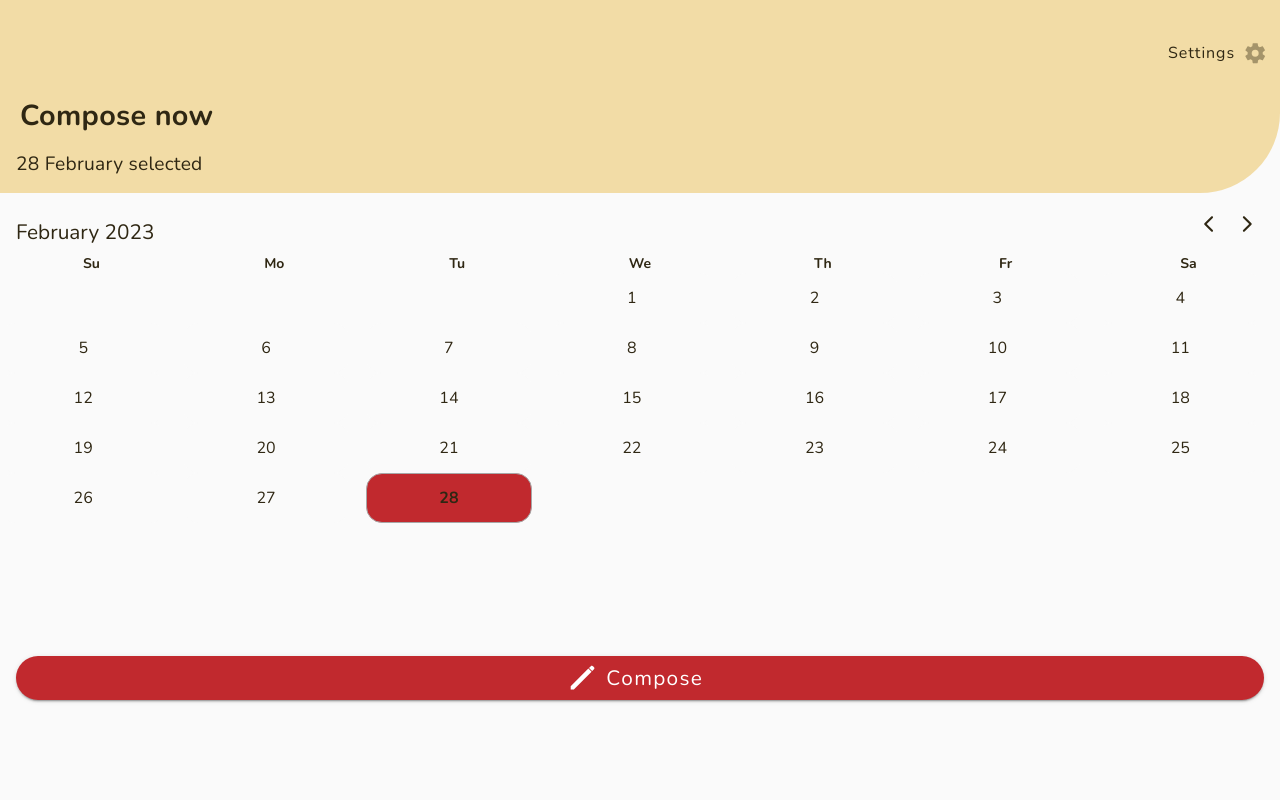
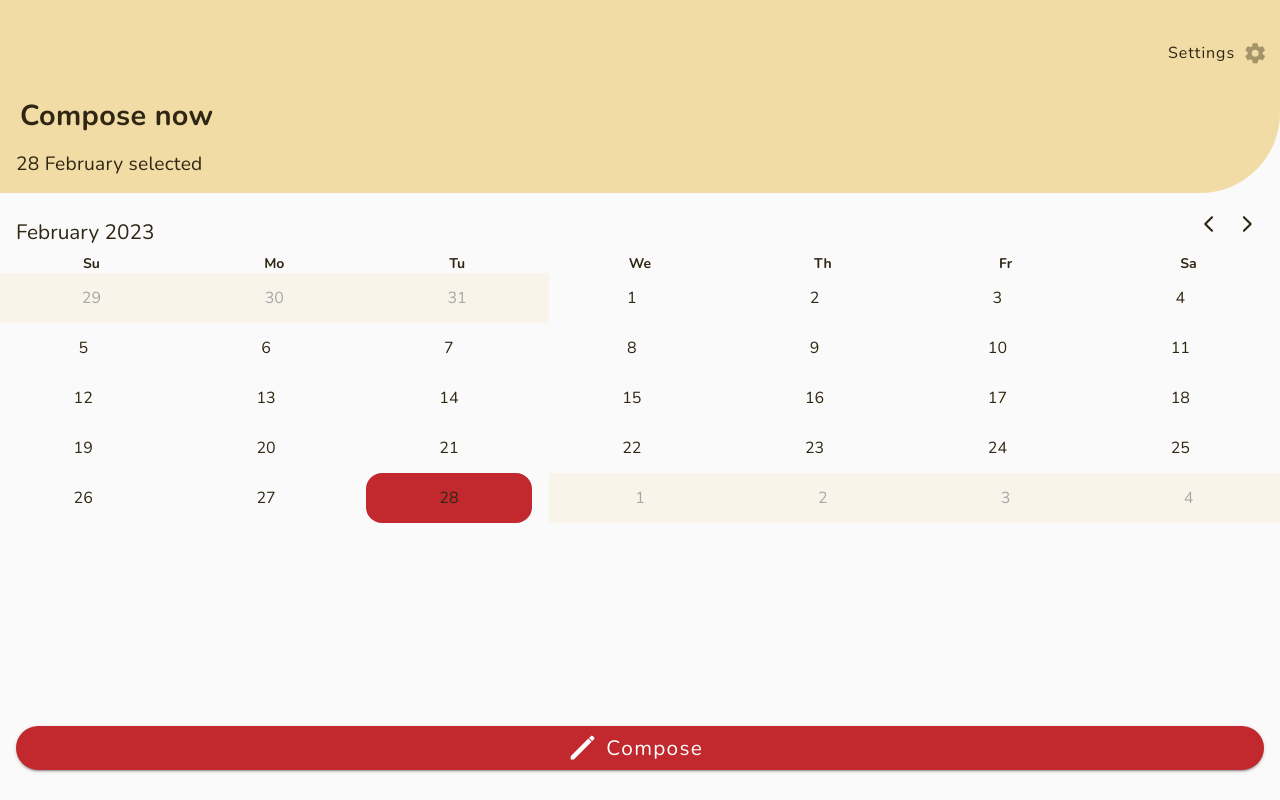
Before and after one commit to LevkoTkach/diary, a React (Create React App) app: page /login in a window 1280 px wide. Both pictures are taken after a click on the element "Get Started". Built offline with nearby package versions, Linux system fonts and the light colour scheme; a web font is replaced by a local one.

Commit message:
new Component

```diff
--- /dev/null
+++ b/src/components/ComponentDayPicker.css
@@ -0,0 +1,60 @@
+.rdp {
+  margin: 15px 0;
+  background-color: var(--background-main);
+  color: var(--ion-color-dark);
+}
+
+.rdp-caption {
+  display: flex;
+  flex-direction: row;
+  justify-content: space-between;
+  height: 36px;
+  margin: 0 16px;
+  font-size: 1.3rem;
+}
+
+.rdp-nav_button {
+  background-color: var(--background-main);
+  height: 36px;
+  width: 36px;
+  color: var(--ion-color-dark);
+}
+
+.rdp-caption_label {
+  padding: 10px 0 0;
+}
+
+.rdp-table {
+  margin-top: 10px;
+  width: 100vw;
+
+}
+
+.rdp-head_cell {
+  width: 14vw;
+  font-size: 14px;
+}
+
+.rdp-day {
+  width: 13vw;
+  height: 50px;
+  border-radius: 16px;
+  font-size: 1rem;
+  background-color: var(--background-main);
+  color: var(--ion-color-dark);
+}
+
+.rdp-day_selected {
+  background-color: var(--ion-color-danger);
+}
+.rdp-day_outside{
+  color:var(--ion-color-primary);
+  background-color: var(--ion-color-tertiary-shade);
+  border-radius: 0;
+  width: 100%;
+}
+.notesIcon {
+  margin-top: 6px;
+  box-sizing: border-box;
+  width: 12px;
+}
--- /dev/null
+++ b/src/components/ComponentDayPicker.tsx
@@ -0,0 +1,48 @@
+import { IonItemGroup, IonIcon } from "@ionic/react";
+import { format } from "date-fns";
+import { ellipse, addCircleOutline } from "ionicons/icons";
+import { DateFormatter, DayPicker } from "react-day-picker";
+import { NoteService } from "../NoteService";
+import "../components/ComponentDayPicker.css"
+
+const service = NoteService.getInstance();
+
+const notesIcon = (day: Date) => {
+  const dayNotes = service.findByDate(format(day, "yyyy-MM-dd"));
+  return (
+    <IonItemGroup>
+      {dayNotes.slice(0, 3).map((note, index) => (
+        <IonIcon key={index} className='notesIcon' color={note.color} src={ellipse} />
+      ))}
+      {dayNotes.length > 3 && <IonIcon className='notesIcon' icon={addCircleOutline} />}
+    </IonItemGroup>
+  );
+};
+
+const formatDay: DateFormatter = (day, options) => {
+  return (
+    <>
+      {format(day, 'd', { locale: options?.locale })}
+      <br />
+      {notesIcon(day)}
+    </>
+  );
+};
+
+interface Params {
+  date: string,
+  onDayClick: (day: Date) => void,
+}
+const ComponentDayPicker: React.FC<Params> = (params) => {
+
+  return (
+    <DayPicker
+      showOutsideDays
+      selected={new Date(params.date)}
+      onDayClick={(day: Date) => params.onDayClick(day)}
+      formatters={{ formatDay }}
+    />
+  );
+}
+
+export default ComponentDayPicker;
--- a/src/pages/MainPage.css
+++ b/src/pages/MainPage.css
@@ -50,63 +50,8 @@ body {
   font-size: 1.2rem;
 }
 
-
-.rdp {
-  margin: 15px 0;
-  background-color: var(--background-main);
-  color: var(--ion-color-dark);
-}
-.rdp-caption {
-  display: flex;
-  flex-direction: row;
-  justify-content: space-between;
-  height: 36px;
-  margin: 0 16px;
-  font-size: 1.3rem;
-}
-.rdp-nav_button {
-  background-color: var(--background-main);
-  height: 36px;
-  width: 36px;
-  color: var(--ion-color-dark);
-}
-.rdp-caption_label{
-  padding: 10px 0 0;
-}
-
-.rdp-table {
-  margin-top: 10px;
-  width: 100vw;
-
-}
-.rdp-head_cell {
-  width: 14vw;
-  font-size: 14px;
-}
-
-.rdp-day {
-  width: 13vw;
-  height: 50px;
-  border-radius: 16px;
-  font-size: 1rem;
-  background-color: var(--background-main);
-  color: var(--ion-color-dark);
-}
-.rdp-day_today{
-  font-weight: bold;
-border: 1px solid var(--ion-color-primary);
-}
-.rdp-day_selected{
-  background-color: var(--ion-color-danger);
-}
-.notesIcon{
-  margin-top: 6px;
-  box-sizing:border-box;
-  width: 12px;
-}
-
 .compose-button {
-  margin: 10px 16px 100px;
+  margin: 10px 16px 30px;
   height: 44px;
   font-size: 1.3rem;
   text-transform: none;
--- a/src/pages/MainPage.tsx
+++ b/src/pages/MainPage.tsx
@@ -1,36 +1,13 @@
-import { IonButton, IonButtons, IonContent, IonHeader, IonIcon, IonItemGroup, IonPage, IonTitle, IonToolbar } from '@ionic/react';
+import { IonButton, IonButtons, IonContent, IonHeader, IonIcon, IonPage, IonTitle, IonToolbar } from '@ionic/react';
 import { format, parseISO } from 'date-fns';
-import { addCircleOutline, ellipse, pencilSharp, settingsSharp } from 'ionicons/icons';
+import { pencilSharp, settingsSharp } from 'ionicons/icons';
 import React, { useEffect, useState } from 'react';
 import { useParams } from 'react-router';
+import ComponentDayPicker from '../components/ComponentDayPicker';
 import { NoteService } from '../NoteService';
 import './MainPage.css';
-import { DateFormatter, DayPicker } from 'react-day-picker';
-
 
 const service = NoteService.getInstance();
-
-const notesIcon = (day: Date) => {
-  const dayNotes = service.findByDate(format(day, "yyyy-MM-dd"));
-  return (
-    <IonItemGroup>
-      {dayNotes.slice(0, 3).map((note, index) => (
-        <IonIcon key={index} className='notesIcon' color={note.color} src={ellipse} />
-      ))}
-      {dayNotes.length > 3 && <IonIcon className='notesIcon' icon={addCircleOutline} />}
-    </IonItemGroup>
-  );
-};
-
-const formatDay: DateFormatter = (day, options) => {
-  return (
-    <>
-      {format(day, 'd', { locale: options?.locale })}
-      <br />
-      {notesIcon(day)}
-    </>
-  );
-};
 
 interface Params {
   date: string;
@@ -71,10 +48,9 @@ const MainPage: React.FC<Params> = () => {
       </IonHeader>
       <IonContent >
 
-        <DayPicker
-          selected={new Date(date)}
+        <ComponentDayPicker
+          date={date}
           onDayClick={(day: Date) =>setDate(format(day, "yyyy-MM-dd"))}
-          formatters={{ formatDay }}
         />
 
       </IonContent>
@@ -103,7 +79,6 @@ const MainPage: React.FC<Params> = () => {
           </IonButton>
         })()
       }
-
     </IonPage >
   );
 };
--- a/src/pages/NotePage.tsx
+++ b/src/pages/NotePage.tsx
@@ -15,10 +15,14 @@ const service = NoteService.getInstance();
 
 const NotePage: React.FC<Params> = () => {
   const params = useParams<Params>();
-  const [date] = useState<string>(() => params.date.toString());
+  const [date, setDate] = useState<string>(params.date);
   const [title, setTitle] = useState<string>();
   const [text, setText] = useState<string>();
   const [color, setColor] = useState<NoteColor>();
+
+  useEffect(() => {
+    setDate(params.date)
+  }, [params.date])
 
   useEffect(() => {
     if (params.id) {
```
